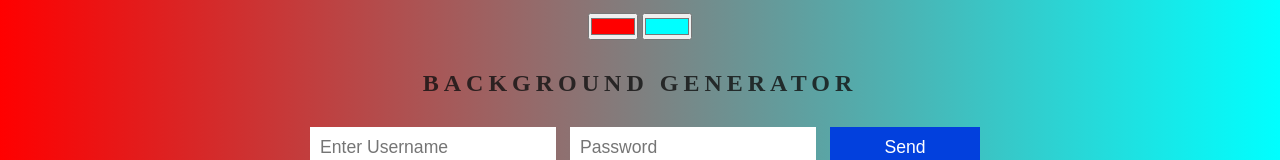
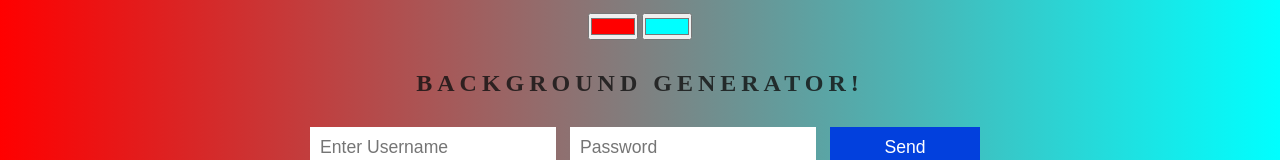
Before and after one commit to naibahmed96/background_generator, a plain HTML site: page index.html in a window 1280 px wide. Shown: the part 169-329 px from the top of the page. Drawn offline with Linux system fonts and the light colour scheme.

Commit message:
Added Excalamation

```diff
--- a/index.html
+++ b/index.html
@@ -11,7 +11,7 @@
     <h2>Welcome</h2>
     <input oninput="setGradient()" id="color1" type="color" name="color1" value="#ff0000">
     <input oninput="setGradient()" id="color2" type="color" name="color2" value="#00ffff">
-    <h2>Background Generator</h2>
+    <h2>Background Generator!</h2>
     <h3 id="linear_gradient"></h3>
     <form>
         <input type="text" placeholder="Enter Username">
```
